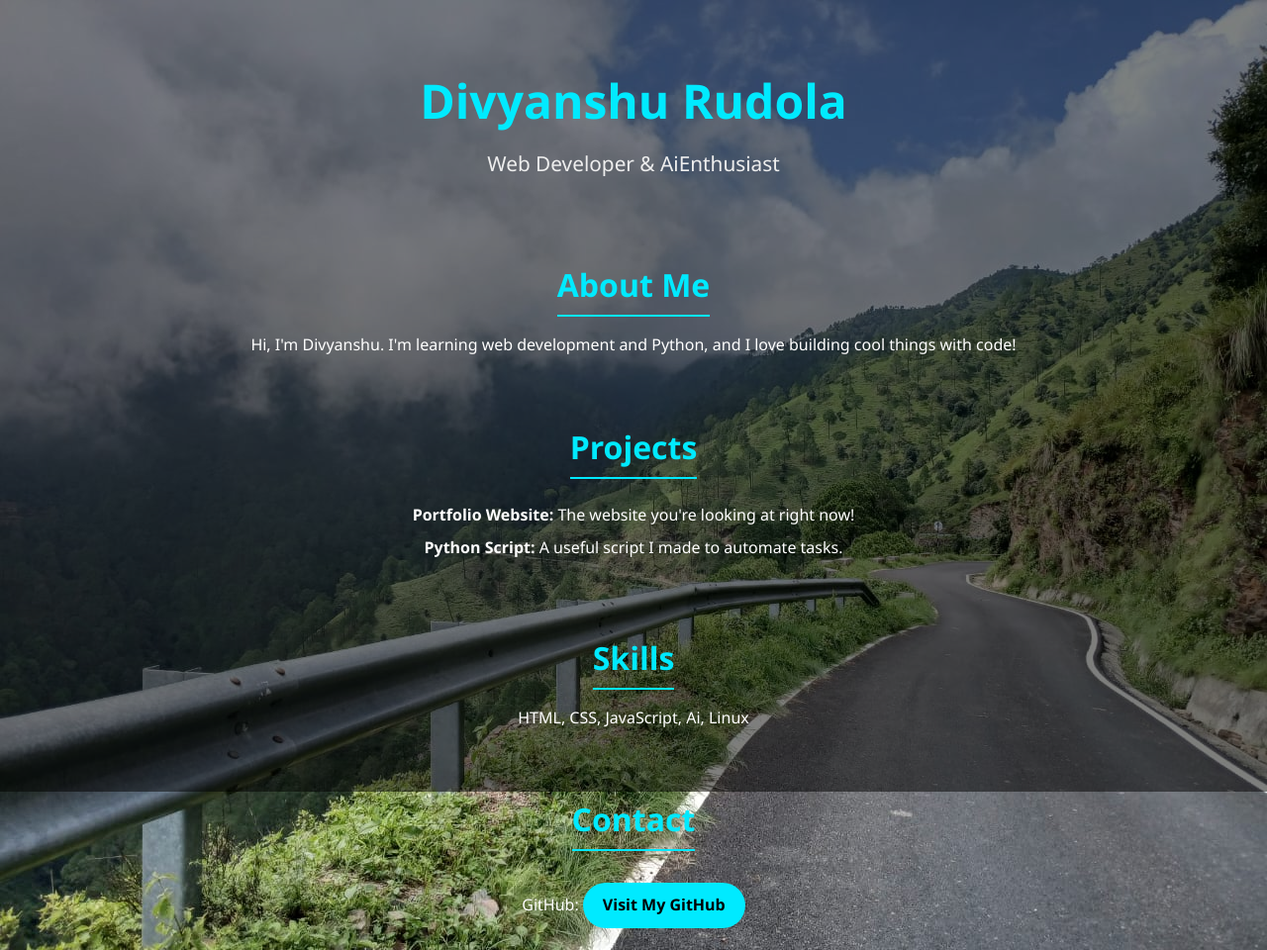
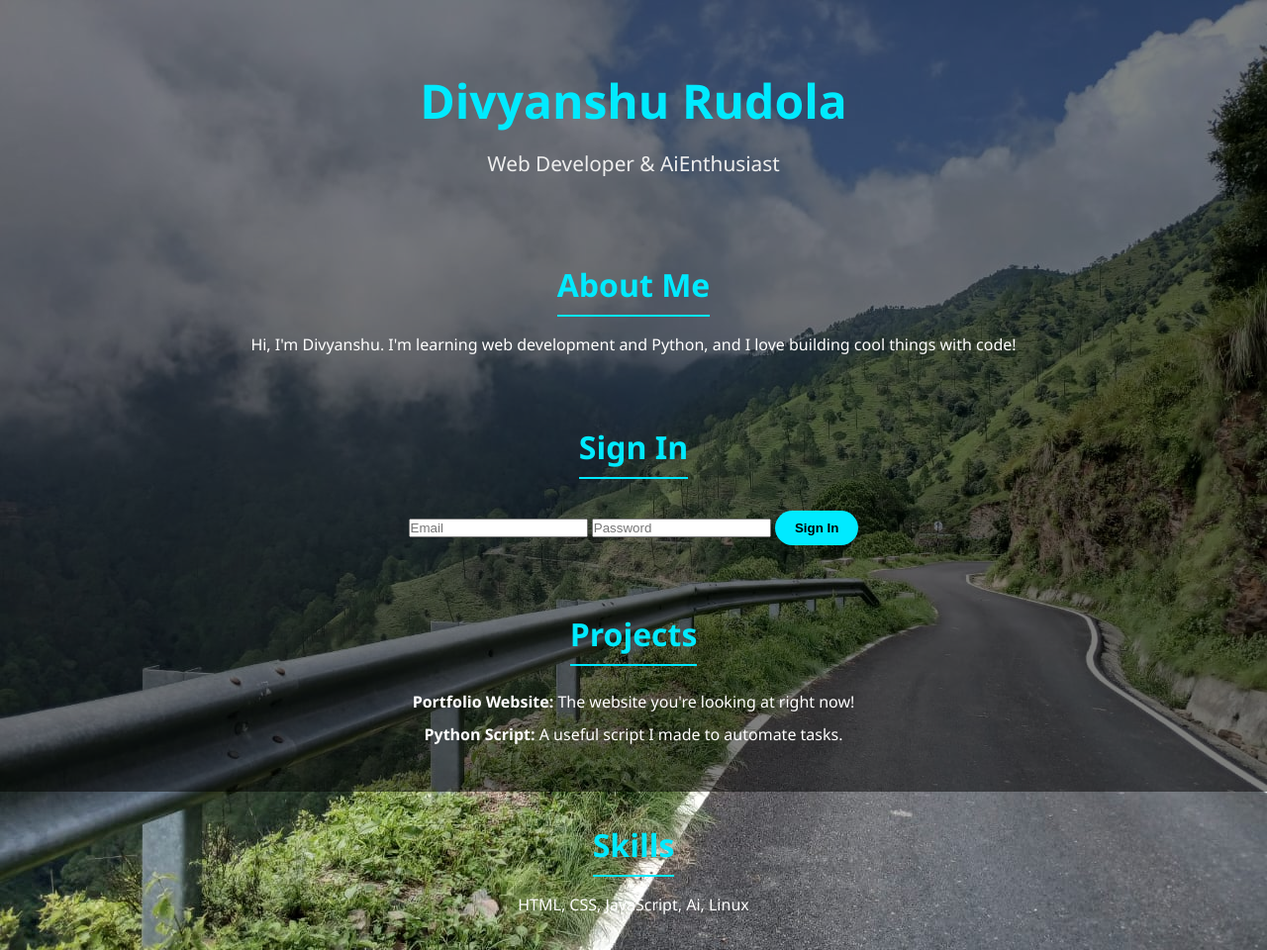
Before and after one commit to divyanshu123159/RESUME, a plain HTML site: page index.html in a window 1280 px wide. Shown: the top 960 px of the page at 99% size. Drawn offline with Linux system fonts and the light colour scheme.

Commit message:
Update index.html

```diff
--- a/index.html
+++ b/index.html
@@ -18,6 +18,14 @@
     <h2>About Me</h2>
     <p>Hi, I'm Divyanshu. I'm learning web development and Python, and I love building cool things with code!</p>
   </section>
+<section class="signin container">
+  <h2>Sign In</h2>
+  <form class="signin-form" action="#" method="post">
+    <input type="email" name="email" placeholder="Email" required />
+    <input type="password" name="password" placeholder="Password" required />
+    <button type="submit" class="animated-btn">Sign In</button>
+  </form>
+</section>
 
   <section class="projects container">
     <h2>Projects</h2>
```
